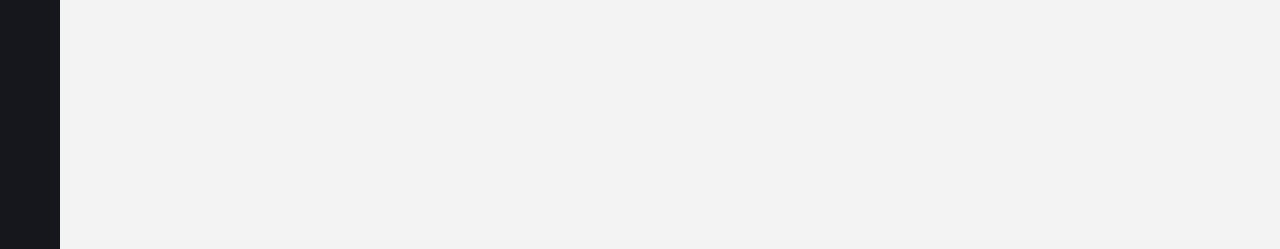
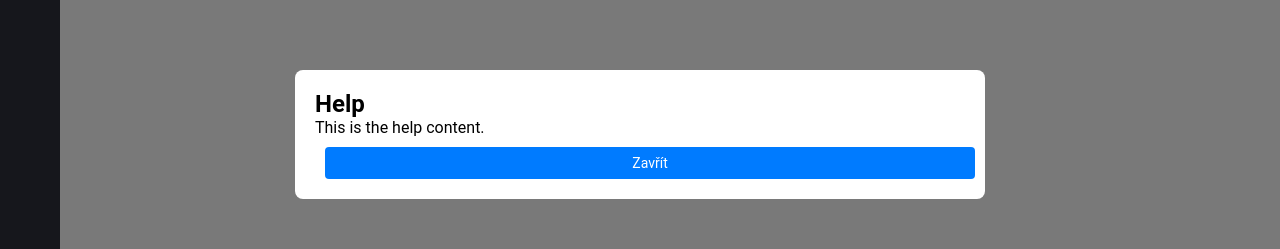
Before and after one commit to shornada/my-app, a React (Create React App) app: page / in a window 1280 px wide. Shown: the part 271-520 px from the top of the page. Built offline with nearby package versions, Linux system fonts and the light colour scheme.

Commit message:
help modal

```diff
--- a/src/App.tsx
+++ b/src/App.tsx
@@ -1,27 +1,44 @@
-// App.jsx
-import React, { useState } from 'react';
+import React, { useState, useEffect } from 'react';
 import './App.css';
 import GraphView from './components/graph';
 import { SideBar } from './components/navBar';
 import GridView from './components/gridView';
-import Help from './components/help';
+import Help from './components/help'; // Import the Help component
 
-
-export type CurrentView = 'graph' | 'grid'|'help' ;
+export type CurrentView = 'graph' | 'grid' | 'help';
 
 function App() {
   const [currentView, setCurrentView] = useState<CurrentView>('graph');
+  const [isHelpModalOpen, setIsHelpModalOpen] = useState<boolean>(true); // Set to true to open Help dialog by default
+
+  useEffect(() => {
+    // Additional logic or side effects can be added here
+  }, []);
 
   const toggleView = (view: CurrentView) => {
     setCurrentView(view);
   };
 
+  const closeHelpModal = () => {
+    setIsHelpModalOpen(false);
+  };
+
   return (
     <div className="App">
-      <SideBar toggleView={toggleView} />
+      <SideBar
+        toggleView={toggleView}
+        openHelpModal={() => setIsHelpModalOpen(true)} // Open Help modal directly from the Sidebar
+        closeHelpModal={closeHelpModal}
+        isHelpModalOpen={isHelpModalOpen}
+      />
       <div className="main-content">
-        {currentView === 'graph' ? <GraphView /> : currentView ==='grid' ? <GridView />:<Help/>}
+        {currentView === 'graph' ? (
+          <GraphView />
+        ) : currentView === 'grid' ? (
+          <GridView />
+        ) : null}
       </div>
+      <Help isOpen={isHelpModalOpen} onClose={closeHelpModal} />
     </div>
   );
 }
--- a/src/components/help.tsx
+++ b/src/components/help.tsx
@@ -1,16 +1,50 @@
-import React, { useState } from 'react';
+import React, { useEffect, useRef, useState } from 'react';
 
+interface HelpProps {
+    isOpen: boolean;
+    onClose: () => void;
+}
 
+const Help: React.FC<HelpProps> = ({ isOpen, onClose }) => {
+    const modalRef = useRef<HTMLDivElement>(null);
+    const [closeOnOutsideClick, setCloseOnOutsideClick] = useState(true);
 
+    useEffect(() => {
+        const handleClickOutside = (event: MouseEvent) => {
+            if (closeOnOutsideClick && modalRef.current && !modalRef.current.contains(event.target as Node)) {
+                onClose();
+            }
+        };
 
-const Help: React.FC = () =>
-{
-  return (
-    <div className="help-container">
-      <h2>Help</h2>
+        if (isOpen) {
+            document.addEventListener('mousedown', handleClickOutside);
+        } else {
+            document.removeEventListener('mousedown', handleClickOutside);
+        }
 
-    </div>
-  );
+        return () => {
+            document.removeEventListener('mousedown', handleClickOutside);
+        };
+    }, [isOpen, onClose, closeOnOutsideClick]);
+
+    const handleHelpButtonClick = () => {
+        onClose();
+        setCloseOnOutsideClick(false);
+    };
+
+    return (
+        <div className={isOpen ? "modal-overlay open" : "modal-overlay"}>
+            {isOpen && (
+                <div ref={modalRef} className="modal">
+                    <div className='modal-content'>
+                        <h2>Help</h2>
+                        <p>This is the help content.</p>
+                        <button onClick={onClose} className="close-button">Zavřít</button>
+                    </div>
+                </div>
+            )}
+        </div>
+    );
 };
 
 export default Help;
--- a/src/components/navBar.tsx
+++ b/src/components/navBar.tsx
@@ -1,28 +1,23 @@
-import { useState } from "react";
-
+// SideBar.tsx
+import React, { useState } from 'react';
 import { Container, Content, ClosedSideBar, OpenSideBar } from "./styles";
 import '@fortawesome/fontawesome-free/css/all.css';
 import { MdOutlineHelp } from "react-icons/md";
 import { GrNodes } from "react-icons/gr";
-
-
-import {
-  BsArrowRight,
-  BsArrowLeft,
-} from "react-icons/bs";
+import { BsArrowRight, BsArrowLeft } from "react-icons/bs";
 import { IoGrid } from "react-icons/io5";
 import { CurrentView } from "../App";
 
-
-
 interface SideBarProps {
-  toggleView: (view: 'graph' | 'grid' | 'help') => void;
+  toggleView: (view: CurrentView) => void;
+  openHelpModal: () => void;
+  closeHelpModal: () => void;
+  isHelpModalOpen: boolean;
 }
 
-export function SideBar({ toggleView }: SideBarProps) {
+export function SideBar({ toggleView, openHelpModal, closeHelpModal, isHelpModalOpen }: SideBarProps) {
   const [sideBar, setSideBar] = useState(false);
-  const [selectedItem, setSelectedItem] = useState<CurrentView>('graph'); // State to store the selected item
-
+  const [selectedItem, setSelectedItem] = useState<CurrentView>('graph');
 
   const handleChangeSideBar = () => {
     setSideBar(!sideBar);
@@ -30,8 +25,23 @@ export function SideBar({ toggleView }: SideBarProps) {
 
   const handleViewChange = (view: CurrentView) => {
     toggleView(view);
-    setSelectedItem(view); // Update the selected item when changing views
-    setSideBar(false); // Close the sidebar after changing the view
+    setSelectedItem(view);
+    setSideBar(false);
+    closeHelpModal();
+  };
+
+  const handleHelpClick = () => {
+
+      openHelpModal();
+
+    setSideBar(false);
+  };
+
+  const handleCloseHelpByNavBar = () => {
+    setSideBar(false);
+    if (!isHelpModalOpen) {
+      openHelpModal(); // Reopen help modal if it was not open before
+    }
   };
 
   return (
@@ -43,7 +53,6 @@ const handleViewChange = (view: CurrentView) => {
               <button onClick={handleChangeSideBar}>
                 <BsArrowRight />
               </button>
-              {/* Links principais do app */}
               <ul>
                 <li>
                   <a href="#" title="Graf" onClick={() => handleViewChange('graph')} className={selectedItem === 'graph' ? 'selected' : ''}>
@@ -56,7 +65,7 @@ const handleViewChange = (view: CurrentView) => {
                   </a>
                 </li>
                 <li>
-                  <a href="#" title="Nápověda" onClick={() => handleViewChange('help')} className={selectedItem === 'help' ? 'selected' : ''}>
+                  <a href="#" title="Nápověda" onClick={handleHelpClick} className={selectedItem === 'help' ? 'selected' : ''}>
                     <MdOutlineHelp />
                   </a>
                 </li>
@@ -72,7 +81,6 @@ const handleViewChange = (view: CurrentView) => {
                     <BsArrowLeft />
                   </button>
                 </span>
-                {/* Icones principais do app */}
                 <ul>
                   <li>
                     <a href="#" title="Graf" onClick={() => handleViewChange('graph')} className={selectedItem === 'graph' ? 'selected' : ''}>
@@ -87,7 +95,7 @@ const handleViewChange = (view: CurrentView) => {
                     </a>
                   </li>
                   <li>
-                  <a href="#" title="Nápověda" onClick={() => handleViewChange('help')} className={selectedItem === 'help' ? 'selected' : ''}>
+                    <a href="#" title="Nápověda" onClick={handleHelpClick} className={selectedItem === 'help' ? 'selected' : ''}>
                       <MdOutlineHelp />
                       <p>Nápověda</p>
                     </a>
@@ -95,7 +103,7 @@ const handleViewChange = (view: CurrentView) => {
                 </ul>
               </nav>
             </section>
-            <aside onClick={handleChangeSideBar} />
+            <aside onClick={handleCloseHelpByNavBar} />
           </OpenSideBar>
         )}
       </Content>
```
Lines whose indentation alone changed are shown as unchanged.
